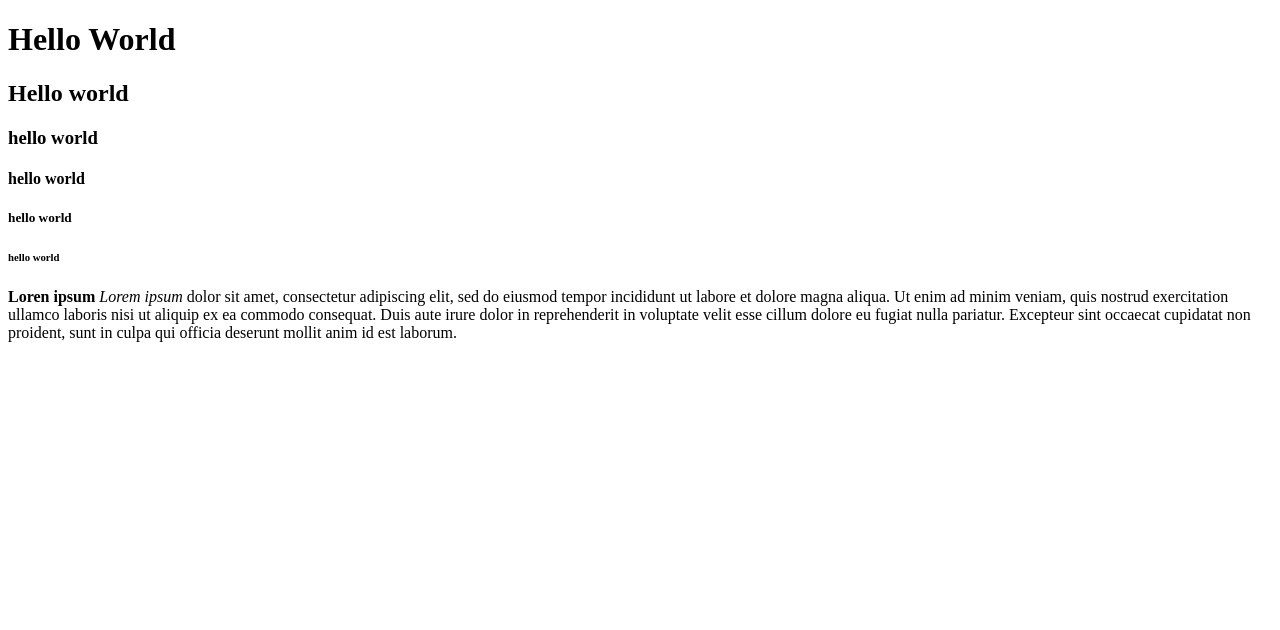
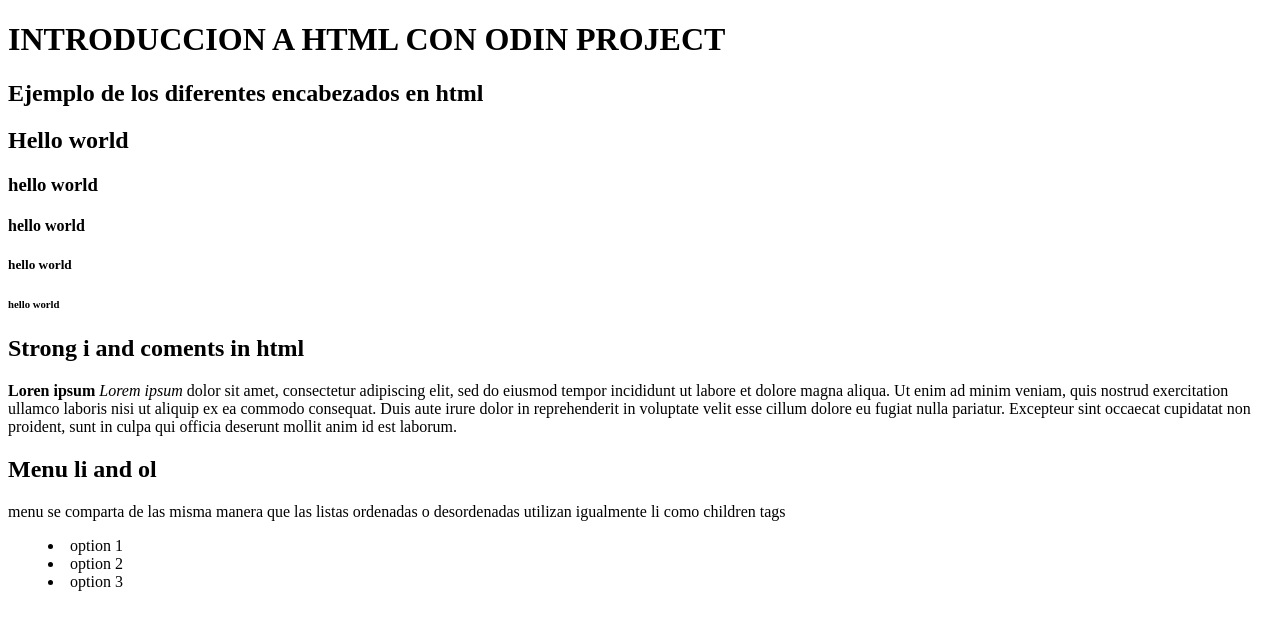
Before and after one commit to juancanales5019/git_test, a plain HTML site: page html-boilerplate/index.html in a window 1280 px wide. Drawn offline with Linux system fonts and the light colour scheme.

Commit message:
Nueva practica sobre etiquetas para crear listas

```diff
--- a/html-boilerplate/index.html
+++ b/html-boilerplate/index.html
@@ -5,14 +5,23 @@
         <title>My First Webpage</title>
     </head>
     <body>
-      <h1>Hello World</h1>
+      <h1>INTRODUCCION A HTML CON ODIN PROJECT</h1>
+      <h2>Ejemplo de los diferentes encabezados en html</h2>
       <h2>Hello world</h2>
       <h3>hello world</h3>
       <h4>hello world</h4>
       <h5>hello world</h5>
       <h6>hello world</h6>
-
+      <h2>Strong i and coments in html</h2>
       <p><strong>Loren ipsum</strong><i> Lorem ipsum</i> dolor sit amet, consectetur adipiscing elit, sed do eiusmod tempor incididunt ut labore et dolore magna aliqua. Ut enim ad minim veniam, quis nostrud exercitation ullamco laboris nisi ut aliquip ex ea commodo consequat. Duis aute irure dolor in reprehenderit in voluptate velit esse cillum dolore eu fugiat nulla pariatur. Excepteur sint occaecat cupidatat non proident, sunt in culpa qui officia deserunt mollit anim id est laborum.</p>
-
+      <h2>Menu li and ol </h2>
+      <p>menu se comparta de las misma manera que las listas ordenadas o desordenadas
+        utilizan igualmente li como children tags
+      </p>
+      <menu>
+        <li>option 1</li>
+        <li>option 2</li>
+        <li>option 3</li>
+      </menu>
     </body>
 </html>
```
